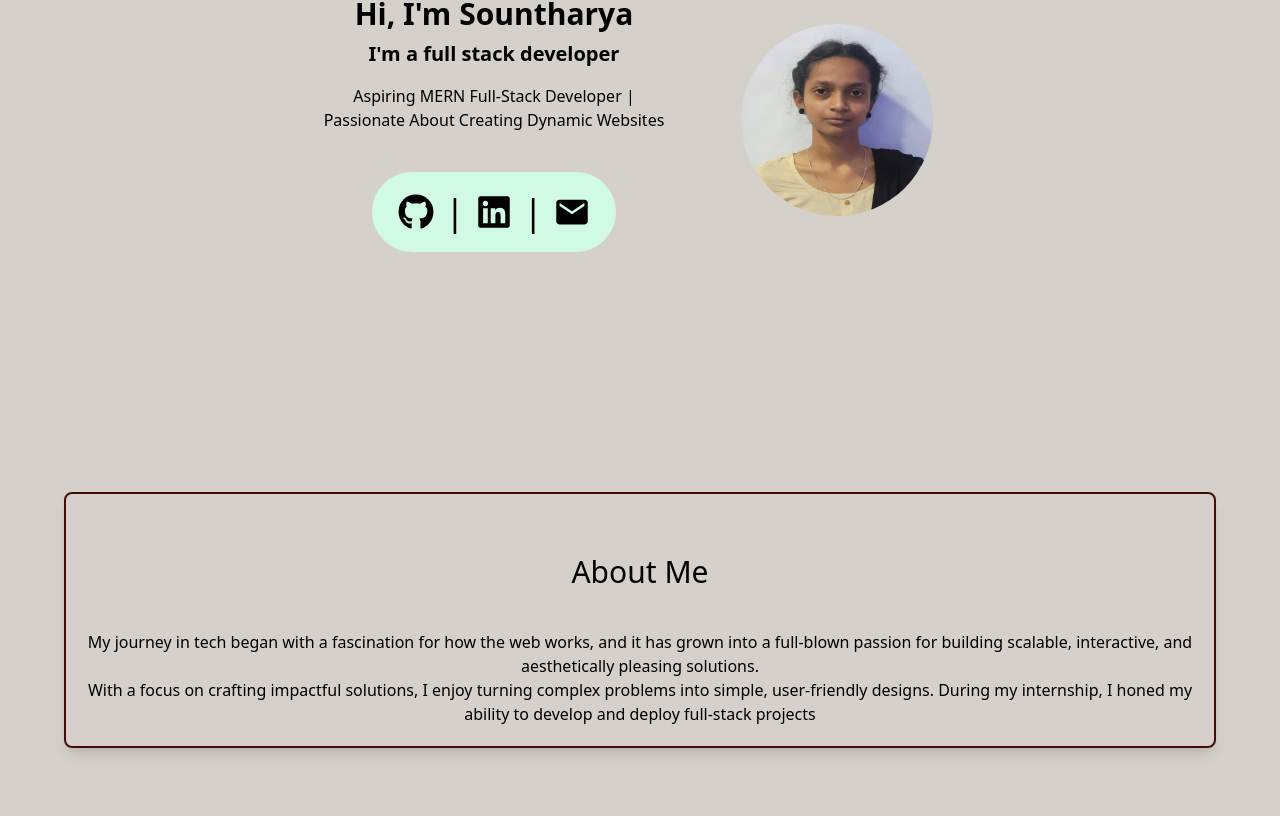
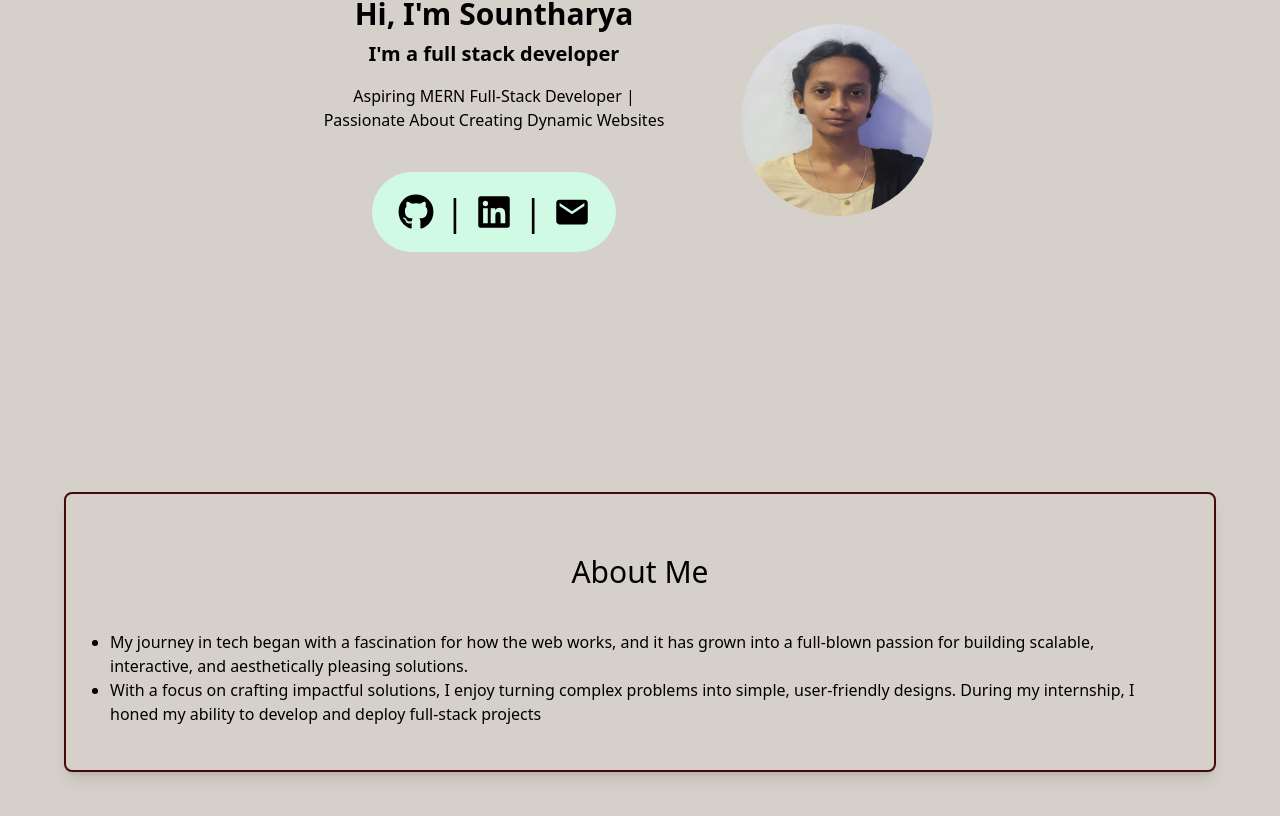
Before and after one commit to sountharyaks12/PORTFOLIO, a React (Vite) app: page / in a window 1280 px wide. Shown: the part 292-1108 px from the top of the page. Built offline with nearby package versions, Linux system fonts and the light colour scheme.

Commit message:
day2 last

```diff
--- a/src/NavBar/About.jsx
+++ b/src/NavBar/About.jsx
@@ -5,7 +5,7 @@ export default function About() {
         <div id='about' className='h-screen text-center m-16 '>
             <div className='border-2 border-red-950 rounded-lg p-5 shadow-lg'>
                 <h2 className='text-3xl mt-10'>About Me</h2>
-                <ul>
+                <ul className='list-disc m-6 text-start'>
                     <li className='mt-10'>My journey in tech began with a fascination for how the web works, and it has grown into a full-blown passion for building scalable, interactive, and aesthetically pleasing solutions.</li>
                     <li>With a focus on crafting impactful solutions, I enjoy turning complex problems into simple, user-friendly designs. During my internship, I honed my ability to develop and deploy full-stack projects</li>
                 </ul>
--- a/src/NavBar/Home.jsx
+++ b/src/NavBar/Home.jsx
@@ -6,17 +6,16 @@ import { IoMdMail } from 'react-icons/io';
 export default function Home() {
   return (
     <>
-      <div className="flex items-center h-[82vh] animate-fadeIn sm:animate-none">
+      <div className="flex items-center h-[82vh] animate-fadeInUp sm:animate-none">
         <div id="home" className="w-full mt-10">
           <div className="flex justify-center flex-col-reverse lg:flex-row md:flex-col-reverse sm:flex-col-reverse xs:flex-col-reverse leading-loose items-center w-screen my-auto px-5">
-            {/* Left Section with Text */}
-            <div className="p-3 w-full lg:w-1/3 animate-slideInLeft sm:animate-fadeInUp">
+            <div className="p-3 w-full lg:w-1/3 animate-slideLeft sm:animate-fadeInUp">
               <div className="text-center p-3 flex flex-wrap justify-center">
                 <div>
-                  <h1 className="text-3xl mb-2 font-bold animate-bounceIn sm:animate-none">
+                  <h1 className="text-3xl mb-2 font-bold animate-bounce sm:animate-none">
                     Hi, I'm Sountharya
                   </h1>
-                  <p className="text-xl mb-4 font-semibold animate-bounceIn sm:animate-none">
+                  <p className="text-xl mb-4 font-semibold animate-bounce sm:animate-none">
                     I'm a full stack developer
                   </p>
                   <p className="sm:text-base">
@@ -25,7 +24,6 @@ export default function Home() {
                 </div>
               </div>
 
-              {/* Social Icons */}
               <div className="text-right p-1 w-3/4 xs:mx-auto mt-6">
                 <div className="flex justify-around items-center rounded-full text-4xl bg-emerald-100 p-5 mx-5 glow hover:scale-110 transform transition-all duration-300">
                   <a href="https://github.com/sountharyaks12" aria-label="GitHub" role="img">
@@ -42,10 +40,8 @@ export default function Home() {
                 </div>
               </div>
             </div>
-
-            {/* Right Section with Image */}
-            <div className="mr-5 p-10 animate-slideInRight sm:animate-fadeInUp">
-              <img src="/i.JPG" className="rounded-full h-48 w-48" alt="Profile picture of Sountharya" />
+            <div className="mr-5 p-10 animate-slideRight sm:animate-fadeInUp">
+              <img src="/i.JPG" className="rounded-full h-48 w-48" alt="Profile pic" />
             </div>
           </div>
         </div>
--- a/tailwind.config.js
+++ b/tailwind.config.js
@@ -1,3 +1,5 @@
+import { transform } from 'framer-motion';
+
 /** @type {import('tailwindcss').Config} */
 export default {
   content: ["./index.html",
@@ -12,30 +14,31 @@ export default {
     },
     animation: {
       fadeIn: 'fadeIn 1.5s ease-out',
-      slideInLeft: 'slideInLeft 1s ease-out',
-      slideInRight: 'slideInRight 1s ease-out',
-      bounceIn: 'bounceIn 1s ease-out',
-      zoomIn: 'zoomIn 1.2s ease-out',
+      slideLeft: 'slideLeft 1s ease-out',
+      slideRight: 'slideRight 1s ease-out',
+      bounce: 'bounce 0.5s ease-out',
+      zoom: 'zoom 1s ease-out',
     },
     keyframes: {
       fadeIn: {
         '0%': { opacity: 0 },
         '100%': { opacity: 1 },
       },
-      slideInLeft: {
+      slideLeft: {
         '0%': { transform: 'translateY(-100%)' },
         '100%': { transform: 'translateY(0)' },
       },
-      slideInRight: {
+      slideRight: {
         '0%': { transform: 'translateY(100%)' },
-        '100%': { transform: 'translateY(0)' },
+        '100%': { transform: 'translateY(0)',transform :'scale(1.2)' },
       },
-      bounceIn: {
+
+      bounce: {
         '0%': { transform: 'scale(0.5)', opacity: 0 },
         '50%': { transform: 'scale(1.2)', opacity: 1 },
         '100%': { transform: 'scale(1)', opacity: 1 },
       },
-      zoomIn: {
+      zoom: {
         '0%': { transform: 'scale(0.5)', opacity: 0 },
         '100%': { transform: 'scale(1)', opacity: 1 },
       },
```
